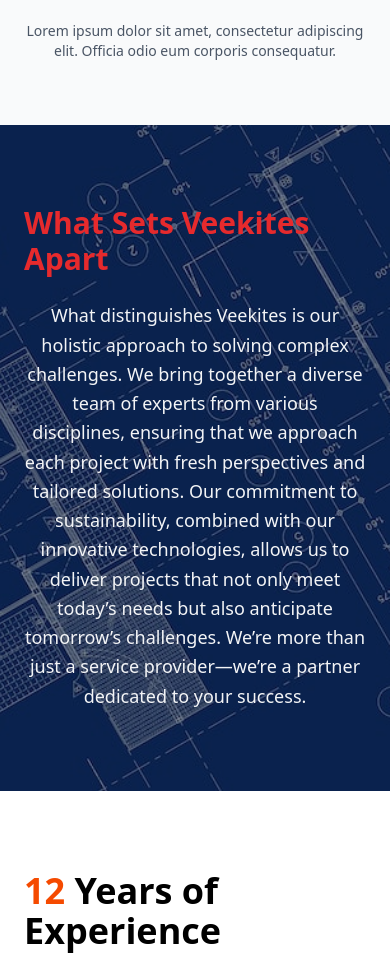
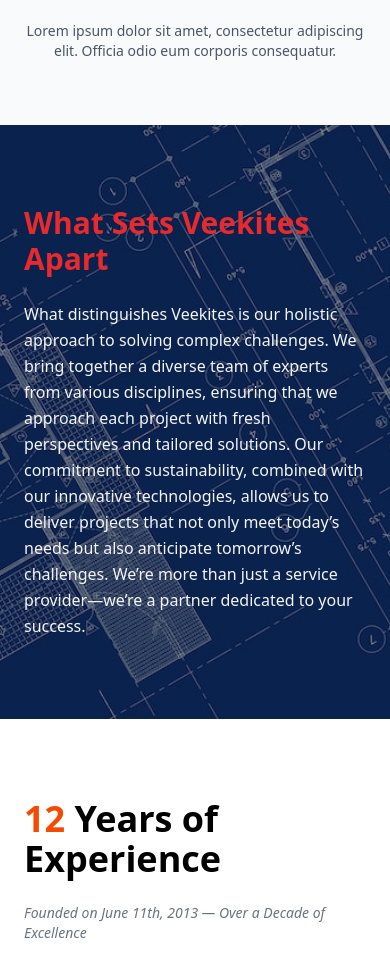
Before and after one commit to emmasam1/Veekites_client, a React (Vite) app: page /about-us in a window 390 px wide. Shown: the part 3420-4392 px from the top of the page. Built offline with nearby package versions, Linux system fonts and the light colour scheme.

Commit message:
updated project

```diff
--- a/src/components/about/WhyVeekites.jsx
+++ b/src/components/about/WhyVeekites.jsx
@@ -1,3 +1,36 @@
+// import beign from "../../assets/beign.jpg"; // Replace with any nice background image
+
+// const WhyVeekites = () => {
+//   return (
+//     <div
+//       className="relative bg-center bg-cover bg-fixed"
+//       style={{ backgroundImage: `url(${beign})` }}
+//     >
+//       {/* Overlay */}
+//       <div className="absolute inset-0 bg-black/40"></div>
+
+//       {/* Content */}
+//       <div className="relative max-w-4xl mx-auto px-6 py-20 text-white">
+//         <h2 className="text-3xl md:text-4xl font-bold mb-6 text-[#e62a2d]">
+//           What Sets Veekites Apart
+//         </h2>
+//         <p className="text-center text-lg md:text-xl leading-relaxed text-gray-100 sm:text-left">
+//           What distinguishes Veekites is our holistic approach to solving
+//           complex challenges. We bring together a diverse team of experts from
+//           various disciplines, ensuring that we approach each project with fresh
+//           perspectives and tailored solutions. Our commitment to sustainability,
+//           combined with our innovative technologies, allows us to deliver
+//           projects that not only meet today’s needs but also anticipate
+//           tomorrow’s challenges. We’re more than just a service
+//           provider—we’re a partner dedicated to your success.
+//         </p>
+//       </div>
+//     </div>
+//   );
+// };
+
+// export default WhyVeekites;
+
 import beign from "../../assets/beign.jpg"; // Replace with any nice background image
 
 const WhyVeekites = () => {
@@ -10,11 +43,11 @@ const WhyVeekites = () => {
       <div className="absolute inset-0 bg-black/40"></div>
 
       {/* Content */}
-      <div className="relative max-w-4xl mx-auto px-6 py-20 text-white">
-        <h2 className="text-3xl md:text-4xl font-bold mb-6 text-[#e62a2d]">
+      <div className="relative mx-auto px-6 py-20 text-white max-w-md sm:max-w-lg md:max-w-2xl lg:max-w-4xl">
+        <h2 className="text-left md:text-center text-3xl md:text-4xl font-bold mb-6 text-[#e62a2d]">
           What Sets Veekites Apart
         </h2>
-        <p className="text-center text-lg md:text-xl leading-relaxed text-gray-100 sm:text-left">
+        <p className="text-left md:text-center text-base sm:text-lg md:text-xl leading-relaxed text-gray-100">
           What distinguishes Veekites is our holistic approach to solving
           complex challenges. We bring together a diverse team of experts from
           various disciplines, ensuring that we approach each project with fresh
```
